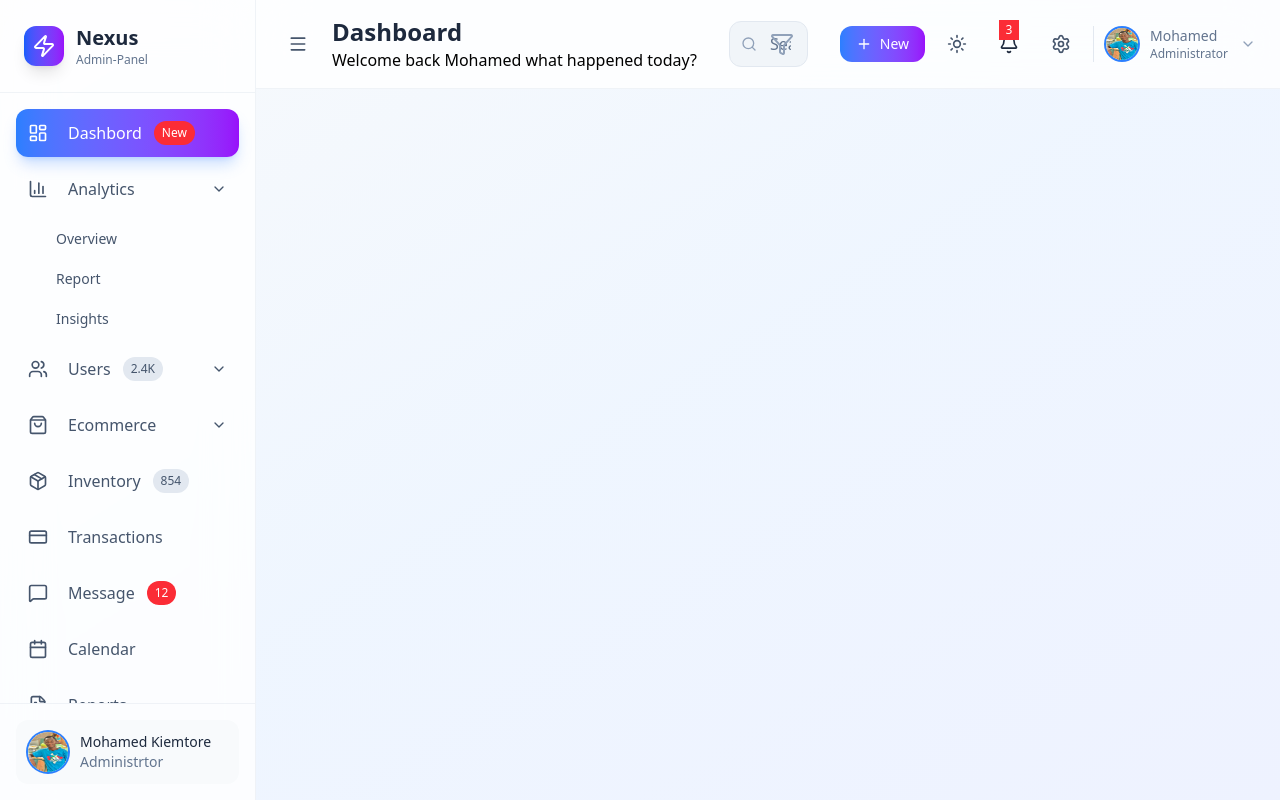
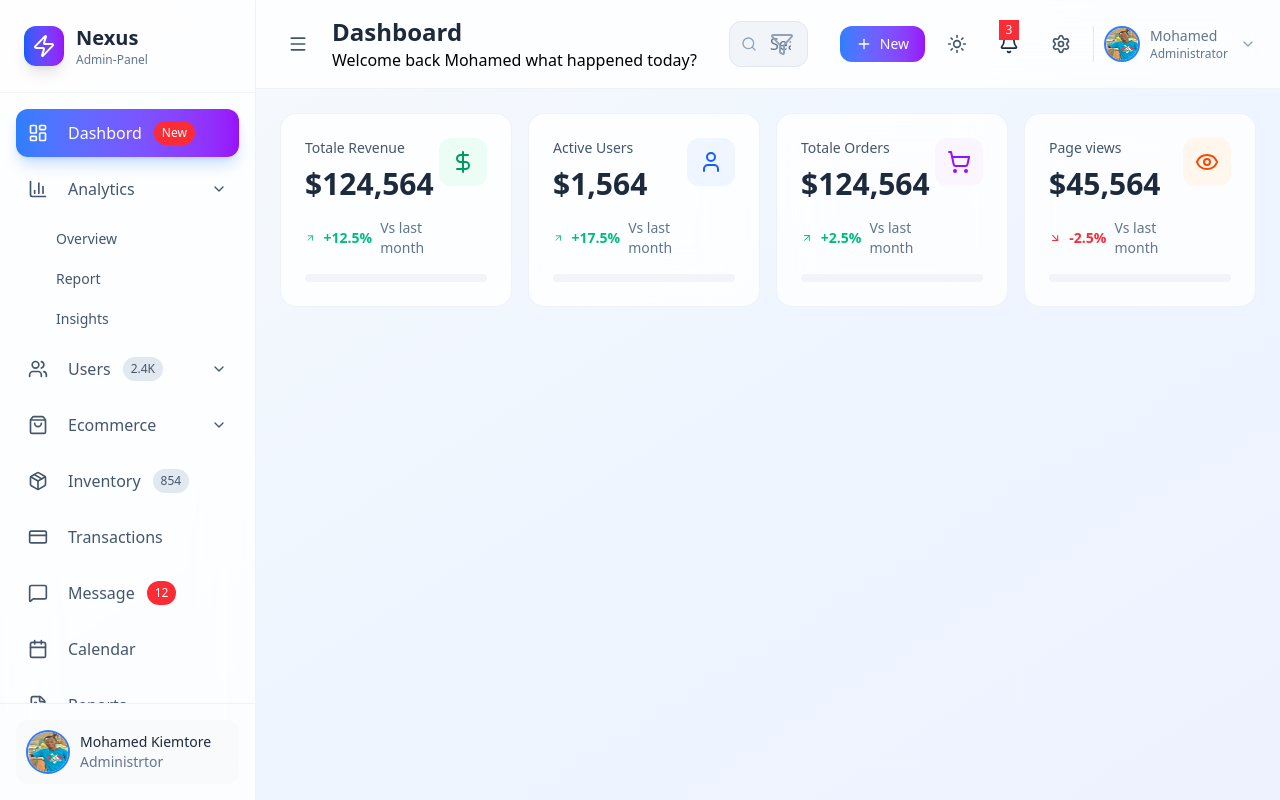
Before and after one commit to kiemtore1SongkietaCheikSidiM/React_Portfolio, a React app: page / in a window 1280 px wide. Built offline with nearby package versions, Linux system fonts and the light colour scheme; the HTML template or start-up script is replaced by a standard one.

Commit message:
Remettre encore

```diff
--- a/src/App.jsx
+++ b/src/App.jsx
@@ -2,6 +2,7 @@
 import Sidebar from './components/Layout/Sidebar'
 import Header from './components/Layout/Header'
 import './App.css'
+import Dashboard from './components/Dashboard/Dashboard'
 
 function App() {
    const [sidebarcollaps, setSidebarcollaps] = useState(false)
@@ -17,6 +18,11 @@
           <div className='flex-1 flex flex-col overflow-hidden'>
             <Header sidebarCollapsed={sidebarcollaps}
             onToggleSidebar={() =>setSidebarcollaps(!sidebarcollaps)}/>
+            <main className='flex-1 overflow-y-auto bg-transparent'>
+              <div className='p-6 space-y-6'>
+                {currentPage === "Dashboard" && <Dashboard/>}
+              </div>
+            </main>
           </div>
         </div>
       </div>
--- /dev/null
+++ b/src/components/Dashboard/Dashboard.jsx
@@ -0,0 +1,11 @@
+import React from 'react'
+import StatsGrids from './StatsGrid'
+
+
+function Dashboard(){
+    return <div className='space-y-6'>
+        {/* Stats grid*/}
+        <StatsGrids/>
+    </div>
+}
+export default Dashboard
--- /dev/null
+++ b/src/components/Dashboard/StatsGrid.jsx
@@ -0,0 +1,91 @@
+import { ArrowDownRight, ArrowRight, ArrowUpRight, DollarSign, Eye, ShoppingCart, User } from 'lucide-react'
+import React from 'react'
+
+
+
+const stats = [
+    {
+        title: "Totale Revenue",
+        value: "$124,564",
+        change: "+12.5%",
+        trend: "up",
+        icon: DollarSign,
+        color: "form-emerald-500 to-teal-600",
+        bgColor: "bg-emerald-50 dark:bg-emerald-400",
+        textColor: "text-emerald-600 dark:text-emerald-400"
+    },
+     {
+        title: "Active Users",
+        value: "$1,564",
+        change: "+17.5%",
+        trend: "up",
+        icon: User,
+        color: "form-blue-500 to-indigo-600",
+        bgColor: "bg-blue-50 dark:bg-blue-900/20",
+        textColor: "text-blue-600 dark:text-blue-400"
+    },
+     {
+        title: "Totale Orders",
+        value: "$124,564",
+        change: "+2.5%",
+        trend: "up",
+        icon: ShoppingCart,
+        color: "form-purple-500 to-pink-600",
+        bgColor: "bg-purple-50 dark:bg-purpl-400",
+        textColor: "text-purple-600 dark:text-purple-400"
+    },
+     {
+        title: "Page views",
+        value: "$45,564",
+        change: "-2.5%",
+        trend: "Down",
+        icon: Eye,
+        color: "form-orange-500 to-red-600",
+        bgColor: "bg-orange-50 dark:bg-orange-400",
+        textColor: "text-orange-600 dark:text-orange-400"
+    }
+]
+
+
+function StatsGrids(){
+    return(
+        <div className='grid grid-cols-1 md:grid-cols-2 xl:grid-cols-4 gap-4'>
+            {stats.map((stats,index) =>{
+                return (
+                    <div className='bg-white/80 dark:bg-slate-900/80 backdrop-blur-xl rounded-2xl p-6
+           border border-slate-200/50 dark:border-slate-700/50 hover:shadow-xl hover:shadow-slate-200 dark:hover:shadow-slate-900/20
+           transition-all duration-300 group' key={index}>
+              <div className='flex items-start justify-between'>
+                <div className='flex-1'>
+                    <p className='text-sm font-medium text-slate-600 dark:text-slate-400 mb-2'>
+                        {stats.title}
+                    </p>
+                    <p className='text-3xl font-bold text-slate-800 dark:text-white mb-4'>
+                        {stats.value}
+                    </p>
+                    <div className='flex items-center space-x-2'>
+                        {stats.trend === "up" ? <ArrowUpRight className='w-4 h-4 text-emerald-500'/> : <ArrowDownRight className='w-4 h-4 text-red-500'/>}
+                        <span className={`text-sm font-semibold ${stats.trend == "up" ? "text-emerald-500" : "text-red-500"}`} >
+                            {stats.change}
+                        </span>
+                        <span className='text-sm text-slate-500 dark:text-slate-400'>Vs last month</span>
+                    </div>
+                </div>
+                <div className={` p-3 rounded-xl ${stats.bgColor}
+                    group-hover:scale-110 transition-all duration-300`}>
+                    {<stats.icon className={`w-6 h-6 ${stats.textColor}`}/> }
+                </div>
+              </div>
+              {/*Progressbar*/}
+           <div className='mt-4 h-2 bg-slate-100 dark:bg-slate-800 rounded-full overflow-hidden'>
+             <div className={`w-full bg-linear-to-r rounded-full ${stats.color}
+              transition-all duration-100`}
+              style={{width: stats.trend === 'up' ? "75%": '45%'}}></div>
+           </div>
+           </div>
+                )
+            })}
+        </div>
+    )
+}
+export default StatsGrids
--- a/src/components/Layout/Sidebar.jsx
+++ b/src/components/Layout/Sidebar.jsx
@@ -155,14 +155,13 @@
                     <div className='flex items-center space-x-3'>
                       <item.icon className={`w-5 h-5`}/>
                       {/* Conditional rendering*/}
-                      <>
+
                         {!collapsed && (
+                          <>
                           <span className='font-medium ml-2'>
                           {item.label}
                           </span>
-                        )}
-
-                        {item.badge && (
+                          {item.badge && (
                         <span className='px-2 py-1 text-xs bg-red-500 text-white
                         rounded-full'>
                           {item.badge}
@@ -175,7 +174,9 @@
                             {item.count}
                           </span>
                         )}
-                      </>
+                        </>
+                        )}
+
                     </div>
                     { !collapsed && item.submenu&& (
                         <ChevronDown className={`w-4 h-4 transition-transform`} />
```
